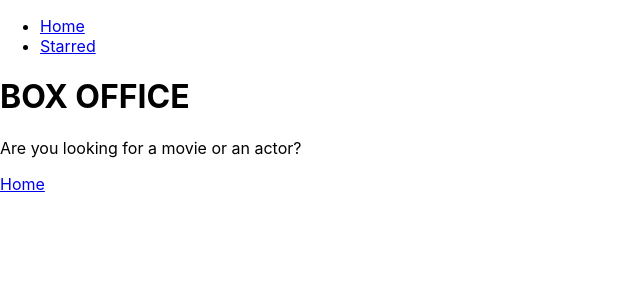
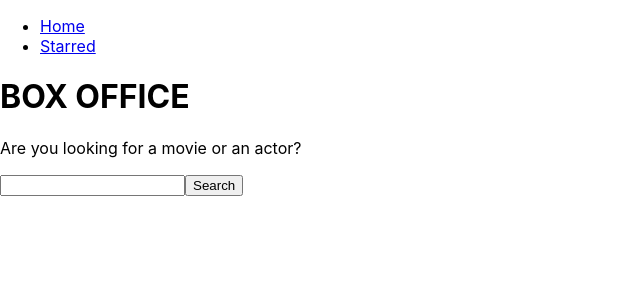
Before and after one commit to Avinash-Saini090/box_office_app, a React (Create React App) app: page / in a window 1280 px wide. Shown: the top 300 px of the page, without its empty margins (0-640 px from the left). Built offline with nearby package versions, Linux system fonts and the light colour scheme.

Commit message:
added textbox for searching, search for shows/movies on button click

```diff
--- a/src/pages/Home.jsx
+++ b/src/pages/Home.jsx
@@ -1,8 +1,28 @@
-import { Link } from 'react-router-dom';
+import { useState } from "react";
 
 const Home = () => {
-    return <div>
-        <Link to="/starred">Home</Link>
-    </div>
+
+    const [searchStr , setSearchStr ] = useState("");
+
+    const onSearchInputChange = (ev) => {
+        setSearchStr(ev.target.value);
+    };
+
+    const onSearch = async (ev) => {
+        ev.preventDefault();
+
+        const response = await fetch(`https://api.tvmaze.com/search/shows?q=${searchStr}`);
+        const body = await response.json();
+
+        console.log(body);
+    }
+    return (
+        <div>
+            <form onSubmit={onSearch}>
+                <input type="text" value={searchStr} onChange={onSearchInputChange} />
+                <button type="submit">Search</button>
+            </form>
+        </div>
+    );
 };
 export default Home;
```
